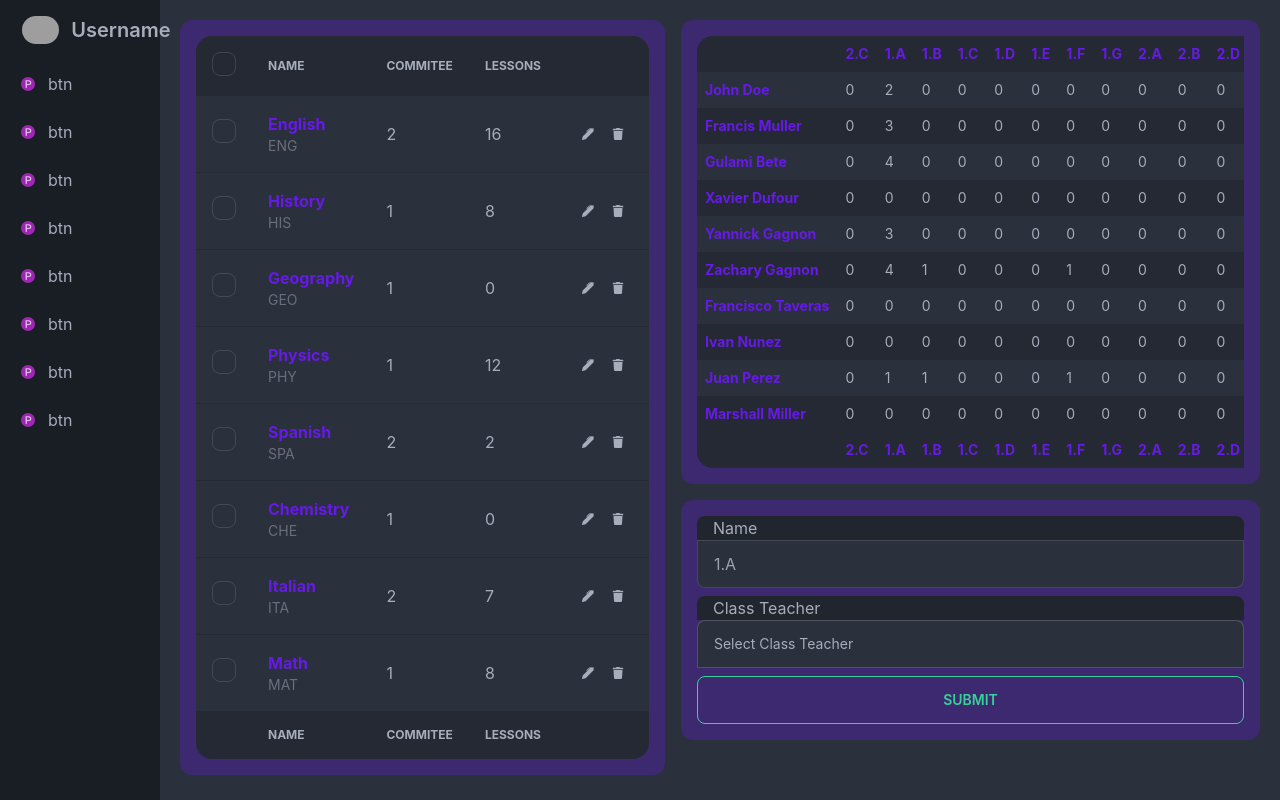
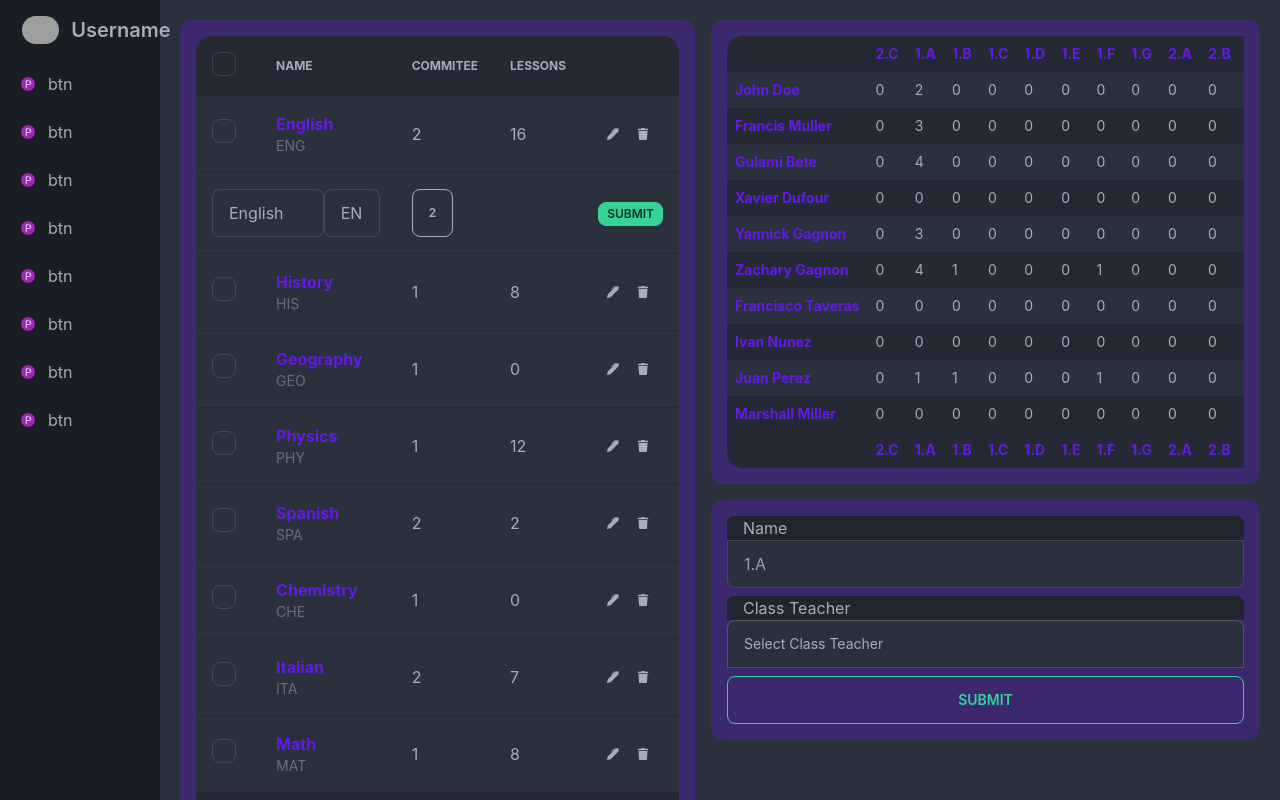
Before and after one commit to Chickenbiscuitoo/timetable-manager, a Next.js app: page /subjects in a window 1280 px wide. Both pictures are taken after a click on the button 587 px from the left and 134 px from the top of the page. Shown: the top 800 px of the page. Built offline with nearby package versions, Linux system fonts and the light colour scheme; grey boxes are pictures that could not be loaded.

Commit message:
update subject input

```diff
--- a/components/SubjectsManagerCell.tsx
+++ b/components/SubjectsManagerCell.tsx
@@ -52,10 +52,9 @@ const SubjectsManagerCell: NextPage<SubjectsProps> = ({
 	}
 
 	const handleSubmit = () => {
-		const name =
-			formData.name.trim().charAt(0).toUpperCase() +
-			formData.name.trim().slice(1)
+		const name = formData.name.trim()
 		const shortname = formData.shortname.trim().toUpperCase()
+		const commitee_id = formData.commitee_id
 
 		if (name && shortname && commitee_id) {
 			updateSubject(id, name, shortname, commitee_id)
@@ -109,18 +108,27 @@ const SubjectsManagerCell: NextPage<SubjectsProps> = ({
 					</button>
 				</th>
 			</tr>
-			{/* {clickedUpdate && (
+			{clickedUpdate && (
 				<tr>
-					<td></td>
-					<td>
+					<td colSpan={2}>
+						<div>
 							<input
 								type="text"
 								placeholder={name}
 								value={formData.name}
 								name="name"
 								onChange={handleChange}
-							className="input input-bordered max-w-xs focus:input-primary w-full"
+								className="input input-bordered max-w-xs focus:input-primary w-8/12"
 							/>
+							<input
+								type="text"
+								placeholder={shortname}
+								value={formData.shortname}
+								name="shortname"
+								onChange={handleChange}
+								className="input input-bordered max-w-xs focus:input-primary w-4/12"
+							/>
+						</div>
 					</td>
 					<td>
 						<div className="dropdown">
@@ -128,30 +136,40 @@ const SubjectsManagerCell: NextPage<SubjectsProps> = ({
 								tabIndex={0}
 								className="btn btn-outline btn-md text-xs w-full"
 							>
-								{selectedClassTeacher
-									? selectedClassTeacher.name
-									: 'Select'}
+								{formData.commitee_id}
 							</label>
 							<ul
 								tabIndex={0}
 								className="dropdown-content menu p-2 shadow bg-base-100 rounded-box w-52"
 							>
-								{teachers.map((tch) => (
-									<li key={tch.id}>
+								<li>
 									<a
 										onClick={() =>
 											setFormData(
 												(prevFormData) => ({
 													...prevFormData,
-														teacherId: tch.id,
+													commitee_id: 1,
 												})
 											)
 										}
 									>
-											{tch.name}
+										1
 									</a>
 								</li>
-								))}
+								<li>
+									<a
+										onClick={() =>
+											setFormData(
+												(prevFormData) => ({
+													...prevFormData,
+													commitee_id: 2,
+												})
+											)
+										}
+									>
+										2
+									</a>
+								</li>
 							</ul>
 						</div>
 					</td>
@@ -165,7 +183,7 @@ const SubjectsManagerCell: NextPage<SubjectsProps> = ({
 						</button>
 					</td>
 				</tr>
-			)} */}
+			)}
 		</>
 	)
 }
```
Lines whose indentation alone changed are shown as unchanged.
